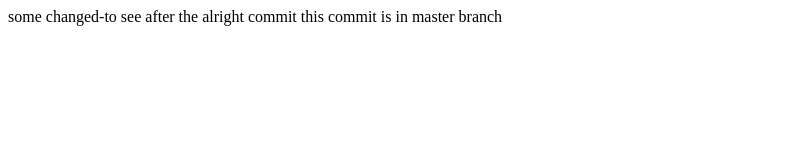
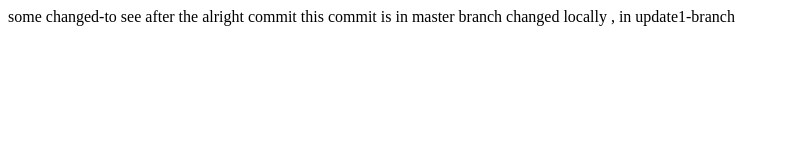
Before and after one commit to Amir-hexabells/first-git-repo, a plain HTML site: page index.html in a window 1280 px wide. Shown: the whole page, without its empty margins (0-790 px from the left). Drawn offline with Linux system fonts and the light colour scheme.

Commit message:
update1 changed locally

```diff
--- a/index.html
+++ b/index.html
@@ -11,6 +11,6 @@
     some changed-to see
     after the alright commit
     this commit is in master branch
-
+    changed locally , in update1-branch
 </body>
 </html>
```
